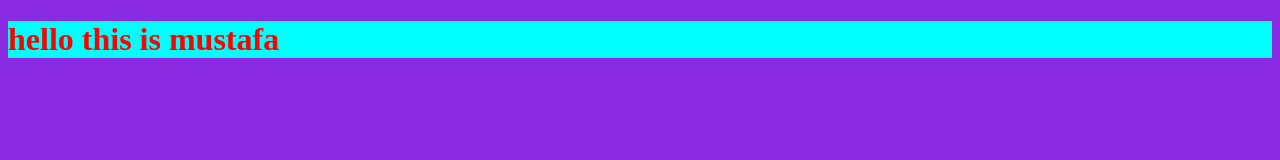
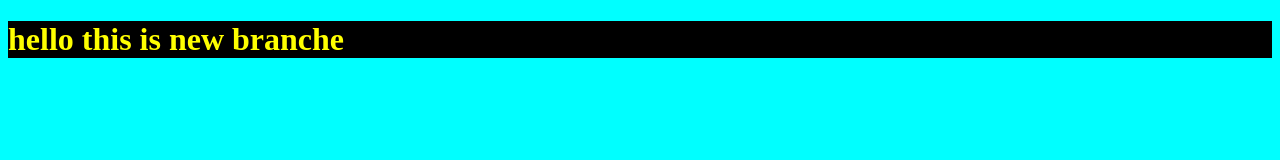
Before and after one commit to xmustafa5/testrepostre, a plain HTML site: page index.html in a window 1280 px wide. Drawn offline with Linux system fonts and the light colour scheme.

Commit message:
chenge style for title

```diff
--- a/index.html
+++ b/index.html
@@ -9,7 +9,7 @@
 </head>
 <body>
 
-    <h1>hello this is mustafa</h1>
+    <h1>hello this is new branche</h1>
     <script src="app.js"></script>
 </body>
 </html>
--- a/style.css
+++ b/style.css
@@ -1,7 +1,7 @@
 h1{
-    background-color: aqua;
-    color: red;
+    background-color: black;
+    color: yellow;
 }
 body{
-    background-color: blueviolet;
+    background-color: aqua;
 }
```
